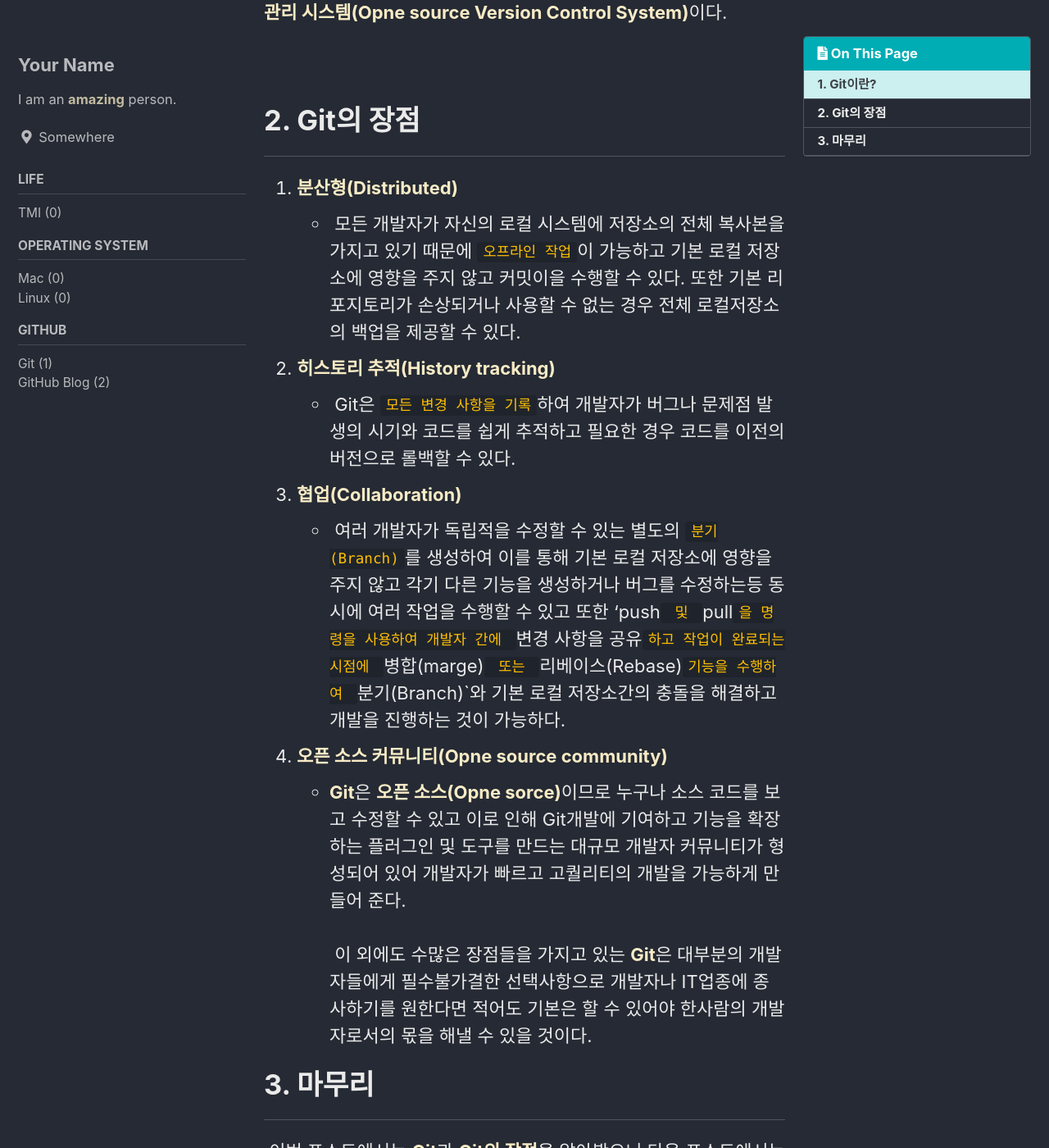
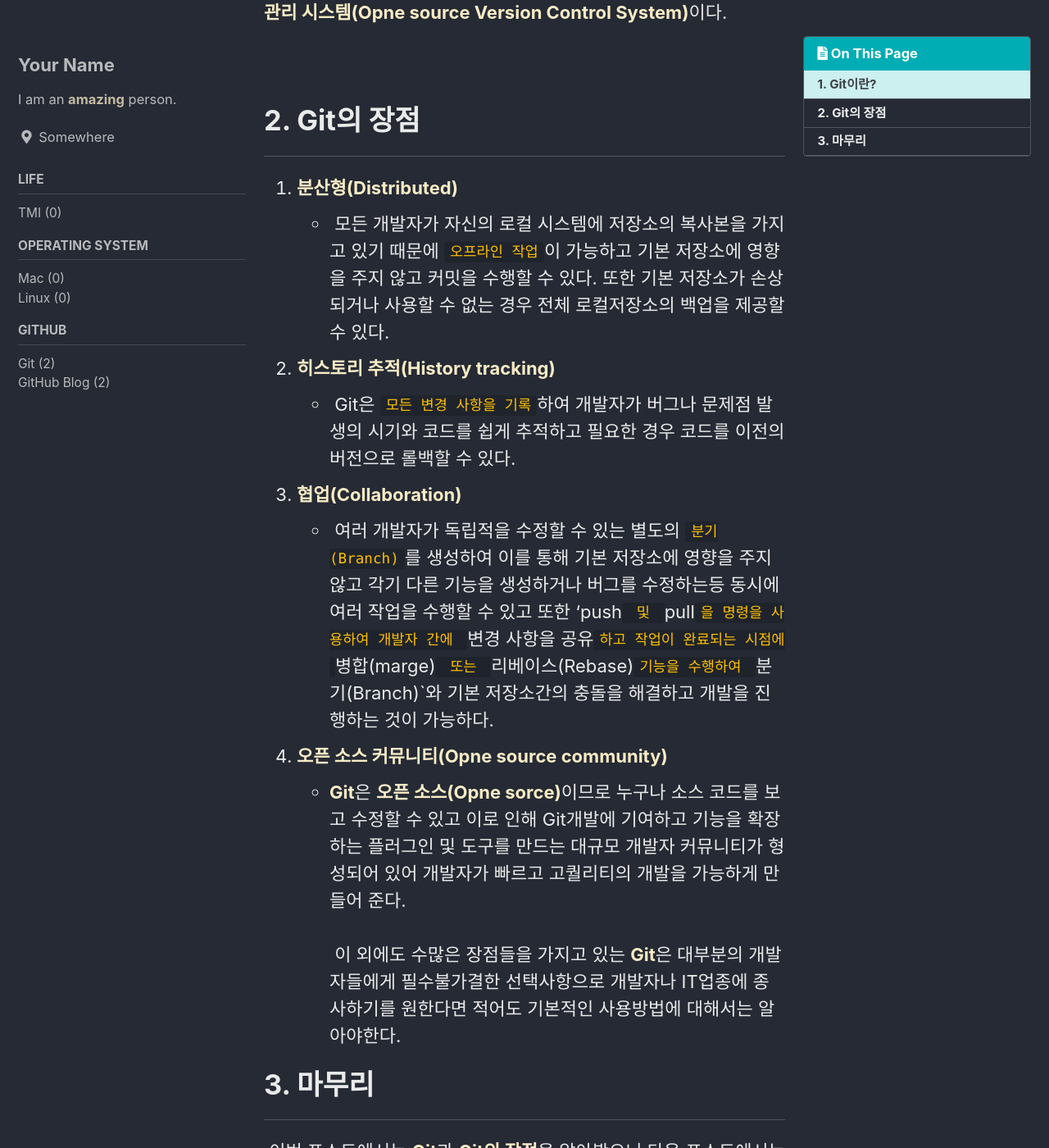
Before and after one commit to nuclearmonkey21/nuclearmonkey21.github.io, a Jekyll site: the page built from _posts/github/git/2023-03-26-git0-whatis.md, in a window 1280 px wide and 1400 px high, scrolled down 387 px. Shown: the whole window at 82% size. Built offline with Jekyll 4.4.1, drawn with Linux system fonts in a browser that asks for light colours; cached includes are drawn as plain includes; some of the changed text lies outside the part shown.

Commit message:
post(github): add post and modify post

```diff
--- a/_posts/github/git/2023-03-26-git0-whatis.md
+++ b/_posts/github/git/2023-03-26-git0-whatis.md
@@ -22,18 +22,18 @@ last_modified_at: 2023-03-26
 # 2. Git의 장점
 ---
 1. **분산형(Distributed)**
-  - &nbsp;모든 개발자가 자신의 로컬 시스템에 저장소의 전체 복사본을 가지고 있기 때문에 `오프라인 작업`이 가능하고 기본 로컬 저장소에 영향을 주지 않고 커밋이을 수행할 수 있다. 또한 기본 리포지토리가 손상되거나 사용할 수 없는 경우 전체 로컬저장소의 백업을 제공할 수 있다.
+  - &nbsp;모든 개발자가 자신의 로컬 시스템에 저장소의 복사본을 가지고 있기 때문에 `오프라인 작업`이 가능하고 기본 저장소에 영향을 주지 않고 커밋을 수행할 수 있다. 또한 기본 저장소가 손상되거나 사용할 수 없는 경우 전체 로컬저장소의 백업을 제공할 수 있다.
 <br>
 2. **히스토리 추적(History tracking)**
   - &nbsp;Git은 `모든 변경 사항을 기록`하여 개발자가 버그나 문제점 발생의 시기와 코드를 쉽게 추적하고 필요한 경우 코드를 이전의 버전으로 롤백할 수 있다.
 <br>
 3. **협업(Collaboration)**
-  - &nbsp;여러 개발자가 독립적을 수정할 수 있는 별도의 `분기(Branch)`를 생성하여 이를 통해 기본 로컬 저장소에 영향을 주지 않고 각기 다른 기능을 생성하거나 버그를 수정하는등 동시에 여러 작업을 수행할 수 있고 또한 'push` 및 `pull`을 명령을 사용하여 개발자 간에 `변경 사항을 공유`하고 작업이 완료되는 시점에 `병합(marge)` 또는 `리베이스(Rebase)`기능을 수행하여 `분기(Branch)`와 기본 로컬 저장소간의 충돌을 해결하고 개발을 진행하는 것이 가능하다.
+  - &nbsp;여러 개발자가 독립적을 수정할 수 있는 별도의 `분기(Branch)`를 생성하여 이를 통해 기본 저장소에 영향을 주지 않고 각기 다른 기능을 생성하거나 버그를 수정하는등 동시에 여러 작업을 수행할 수 있고 또한 'push` 및 `pull`을 명령을 사용하여 개발자 간에 `변경 사항을 공유`하고 작업이 완료되는 시점에 `병합(marge)` 또는 `리베이스(Rebase)`기능을 수행하여 `분기(Branch)`와 기본 저장소간의 충돌을 해결하고 개발을 진행하는 것이 가능하다.
 <br>
 4. **오픈 소스 커뮤니티(Opne source community)**
   - **Git**은 **오픈 소스(Opne sorce)**이므로 누구나 소스 코드를 보고 수정할 수 있고 이로 인해 Git개발에 기여하고 기능을 확장하는 플러그인 및 도구를 만드는 대규모 개발자 커뮤니티가 형성되어 있어 개발자가 빠르고 고퀄리티의 개발을 가능하게 만들어 준다.
 <br><br>
-&nbsp;이 외에도 수많은 장점들을 가지고 있는 **Git**은 대부분의 개발자들에게 필수불가결한 선택사항으로 개발자나 IT업종에 종사하기를 원한다면 적어도 기본은 할 수 있어야 한사람의 개발자로서의 몫을 해낼 수 있을 것이다.
+&nbsp;이 외에도 수많은 장점들을 가지고 있는 **Git**은 대부분의 개발자들에게 필수불가결한 선택사항으로 개발자나 IT업종에 종사하기를 원한다면 적어도 기본적인 사용방법에 대해서는 알아야한다.
 
 # 3. 마무리
 ---
```
Also changed, not shown: _posts/github/git/2023-03-26-git1-command0.md (added, +44 -0 lines), _posts/github/githubblog/2023-03-26-githubblog1-create.md (renamed from _posts/github/githubblog/2023-03-26-blog1-create.md, +9 -9 lines), _posts/github/githubblog/2023-03-26-githubblog0-whatis.md (renamed from _posts/github/githubblog/2023-03-26-blog0-whatis.md).
